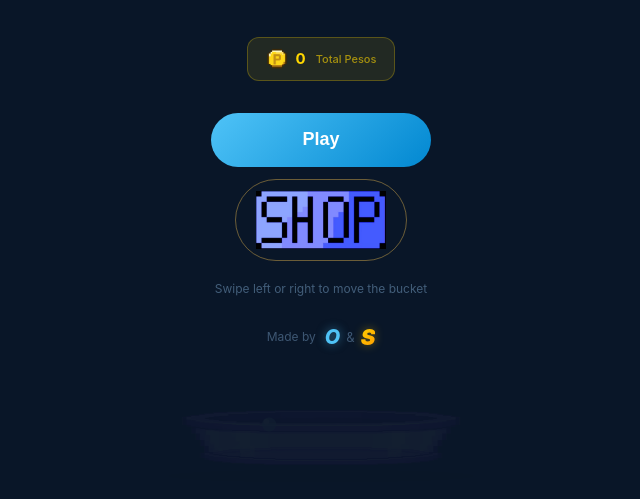
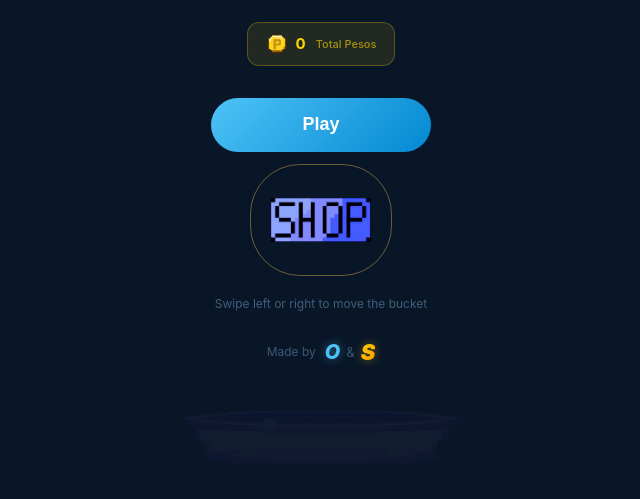
Before and after one commit to chinpatakdamdampro-web/water-bucket-game, a plain HTML site: page index.html in a window 1280 px wide. Shown: the part 301-800 px from the top of the page, without its empty margins (319-959 px from the left). Drawn offline with Linux system fonts and the light colour scheme.

Commit message:
Update index.html

```diff
--- a/index.html
+++ b/index.html
@@ -83,7 +83,7 @@ canvas { display:block; touch-action:none; }
   display:flex; align-items:center; justify-content:center; gap:8px;
   -webkit-user-select:none; user-select:none;
 }
-.btn-shop img { width:130px; height:60px; object-fit:contain; }
+.btn-shop img { width:100px; height:90px; object-fit:contain; }
 .btn-shop.icon-only { font-size: 0; padding: 10px 20px; min-height: 56px; width: auto; }
 .btn-secondary {
   background:transparent;
```
